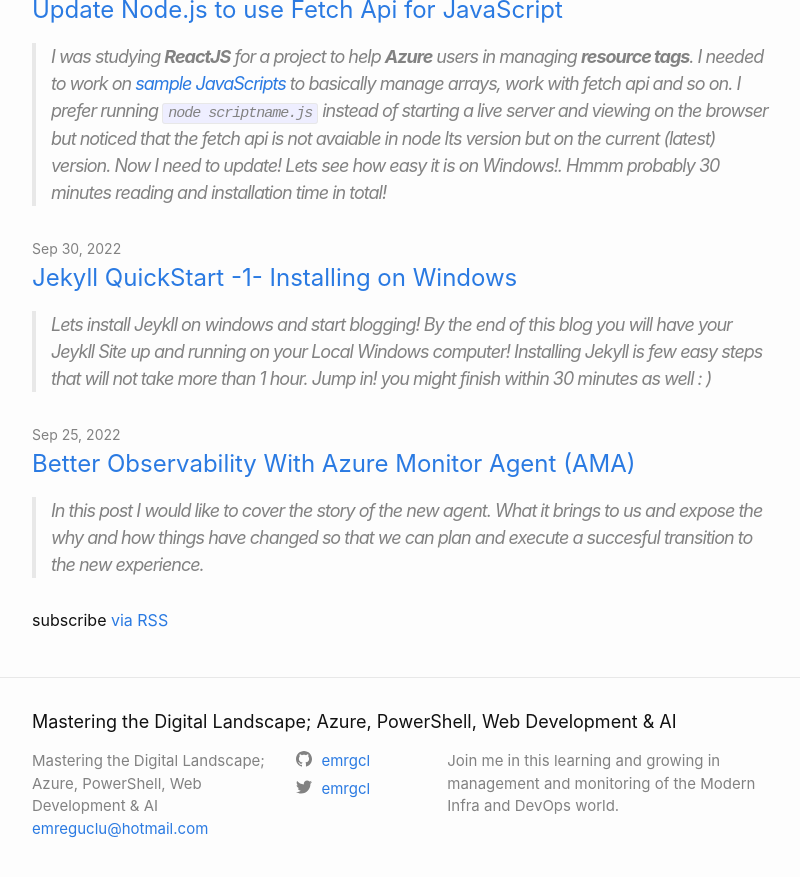
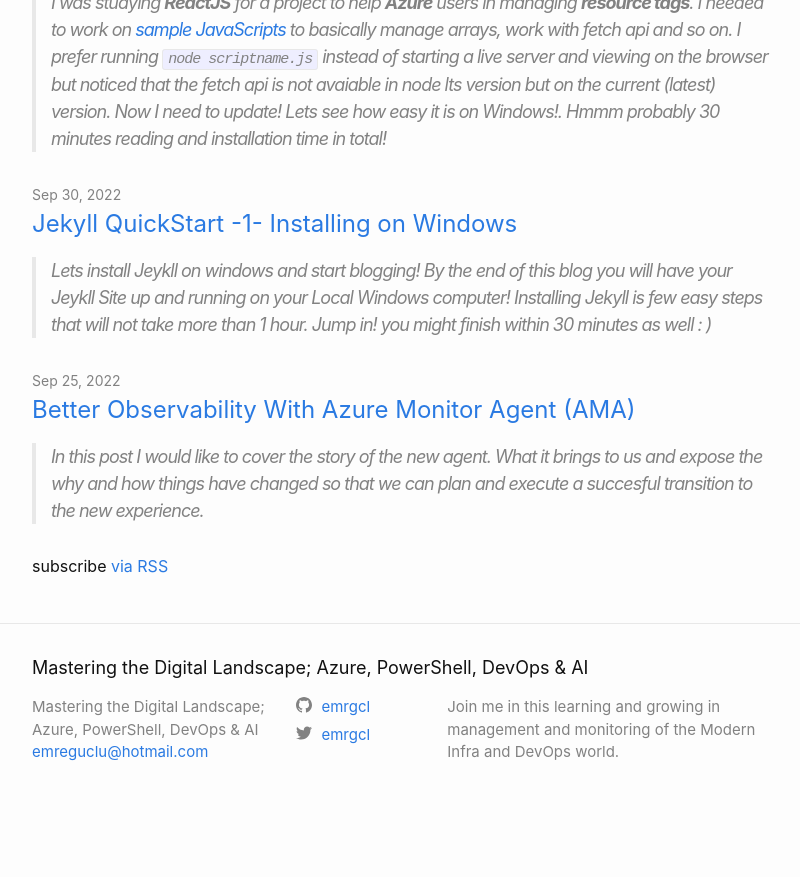
Before and after one commit to emrgcl/emrgcl.github.io, a Jekyll site: the page built from index.markdown, in a window 1280 px wide and 900 px high, scrolled down 3065 px. Shown: the top 877 px of the window, without its empty margins (238-1038 px from the left). Built offline with Jekyll 4.4.1, drawn with Linux system fonts in a browser that asks for light colours; after the commit the page ends 3889 px from its top, so only the background shows below that; some of the changed text lies outside the part shown.

Commit message:
updated title

```diff
--- a/_config.yml
+++ b/_config.yml
@@ -18,7 +18,7 @@
 # You can create any custom variable you would like, and they will be accessible
 # in the templates via {{ site.myvariable }}.
 
-title:  Mastering the Digital Landscape; Azure, PowerShell, Web Development & AI
+title:  Mastering the Digital Landscape; Azure, PowerShell, DevOps & AI
 email: emreguclu@hotmail.com
 description: >- # this means to ignore newlines until "baseurl:"
   Join me in this learning and growing in management and monitoring of the Modern Infra and DevOps world.
```
